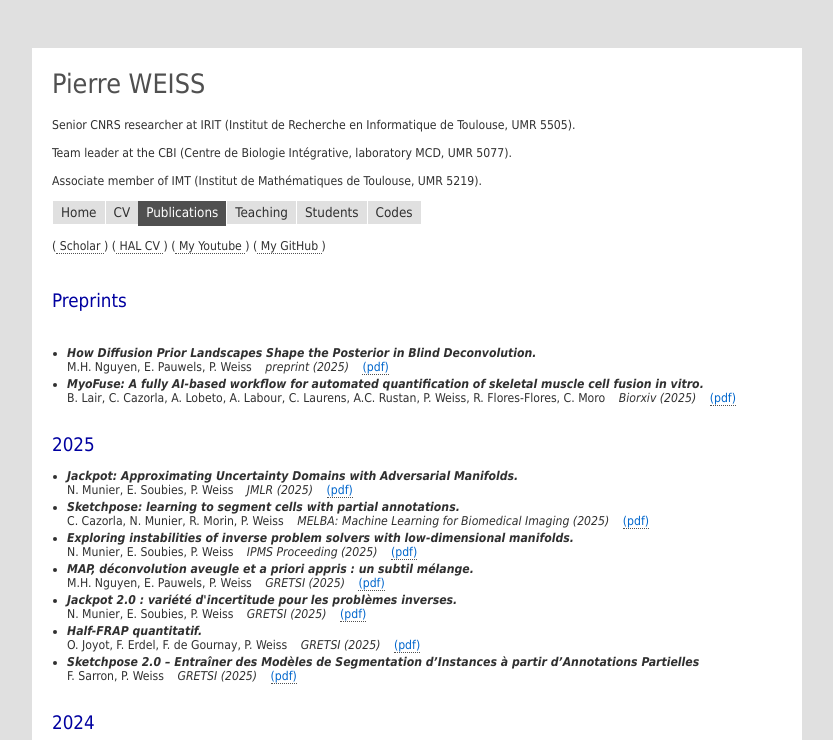
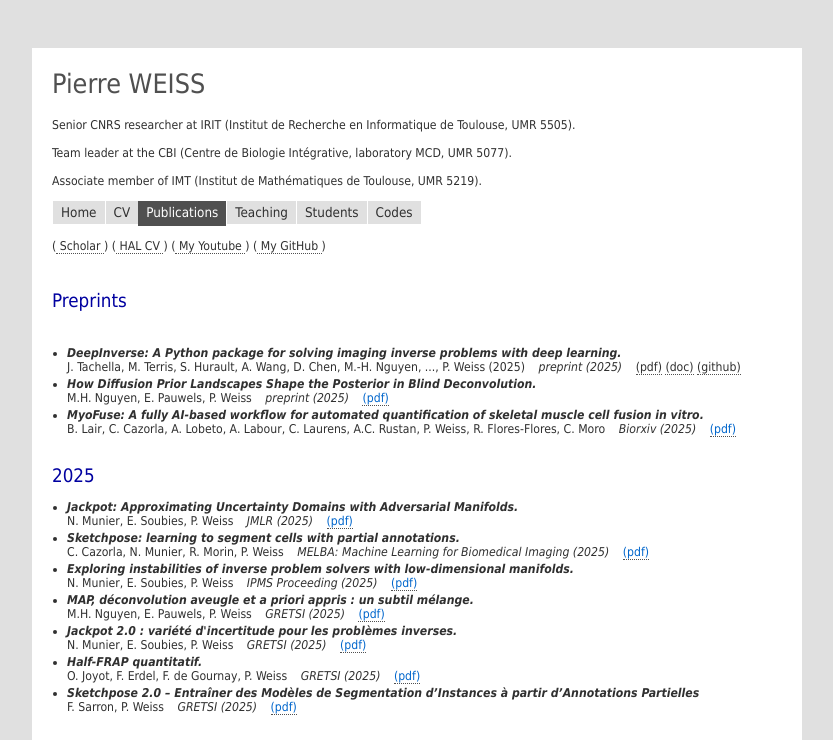
Before and after one commit to pierre-weiss/pierre-weiss.github.io, a plain HTML site: page PagePublications.html in a window 1280 px wide. Shown: the top 740 px of the page, without its empty margins (223-1056 px from the left). Drawn offline with Linux system fonts and the light colour scheme.

Commit message:
added deepinv

```diff
--- a/PagePublications.html
+++ b/PagePublications.html
@@ -61,6 +61,14 @@
             <!-- Preprints -->
             <br /><span style="color: rgb(0, 0, 160);"><span style="font-size: 14pt;">Preprints</span></span><br /><br />
             <ul>
+                <li>
+                    <div class="title"> DeepInverse: A Python package for solving imaging inverse problems with deep learning.</div>
+                    <div class="authors"> J. Tachella, M. Terris, S. Hurault, A. Wang, D. Chen, M.-H. Nguyen, ..., P. Weiss (2025)</div>
+                    <div class="publication-info"> preprint (2025)</div>
+                    <a href="https://arxiv.org/pdf/2505.20160">(pdf)</a>
+                    <a href="https://deepinv.github.io/deepinv/index.html">(doc)</a>
+                    <a href="https://github.com/deepinv/deepinv">(github)</a>
+                </li>
                 <li>
                     <div class="title"> How Diffusion Prior Landscapes Shape the Posterior in Blind Deconvolution.</div>
                     <div class="authors"> M.H. Nguyen, E. Pauwels, P. Weiss</div>
```
